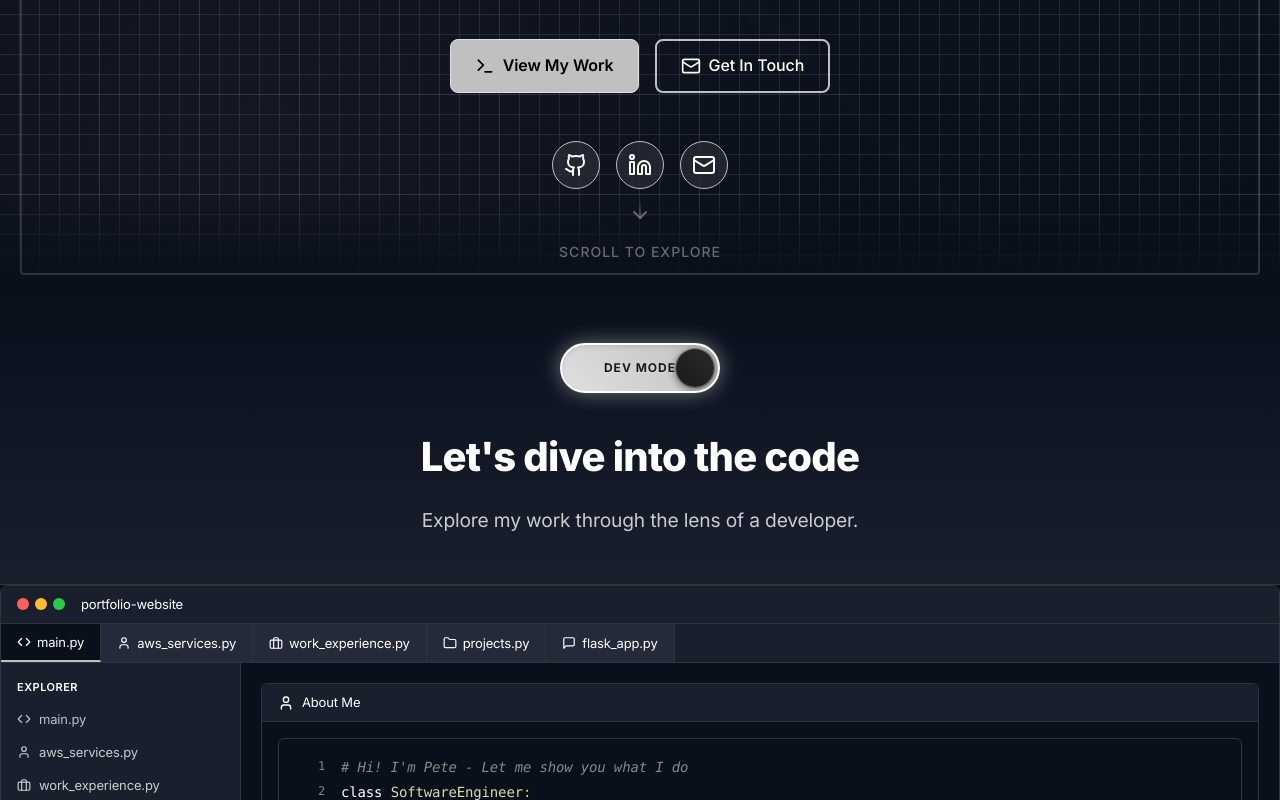
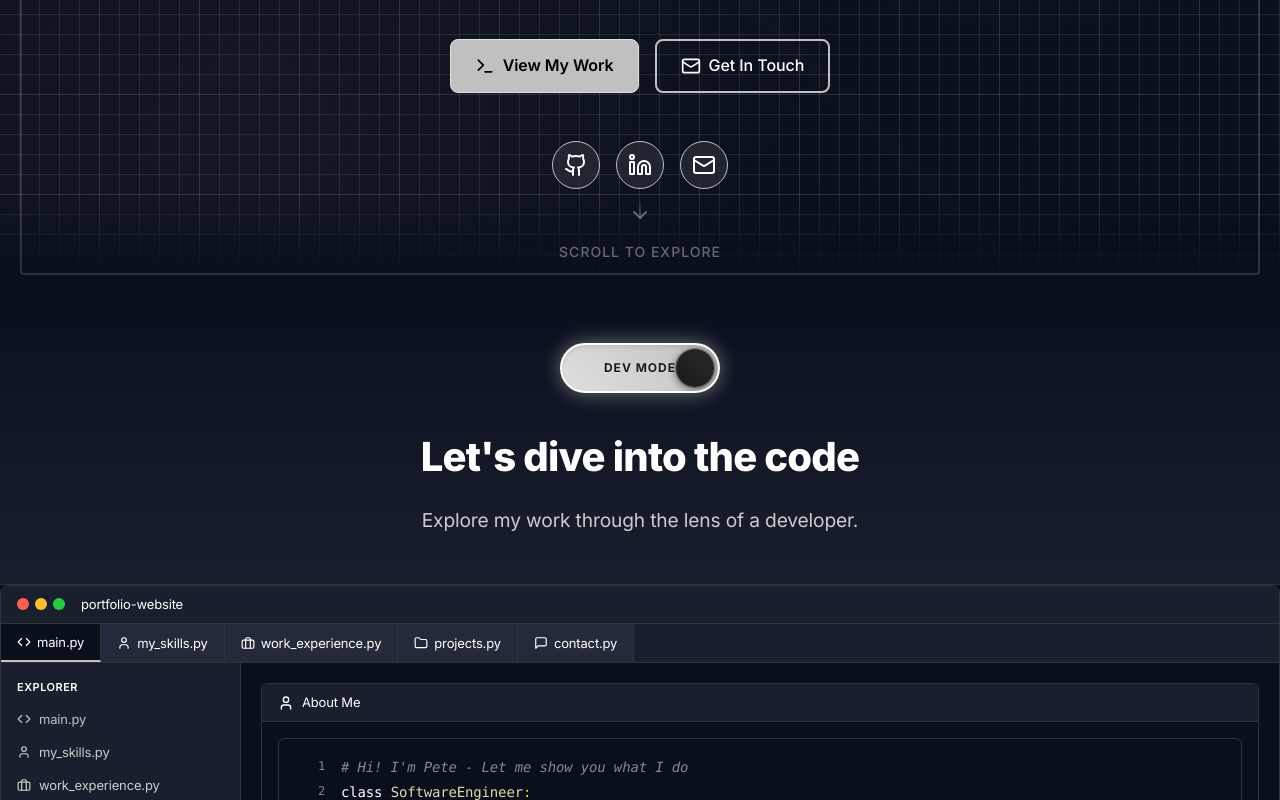
Before and after one commit to 202PN/portfolio, a React (Vite) app: page / in a window 1280 px wide. Both pictures are taken after a click on the label "TURN ON DEV MODE". Shown: the part 505-1305 px from the top of the page. Built offline with nearby package versions, Linux system fonts and the light colour scheme.

Commit message:
Add GitHub Pages deployment workflow and Vite config

```diff
--- a/src/App.tsx
+++ b/src/App.tsx
@@ -39,10 +39,10 @@ function App() {
 
   const tabs = [
     { id: 'main.py', name: 'main.py', icon: <Code size={14} /> },
-    { id: 'aws_services.py', name: 'aws_services.py', icon: <User size={14} /> },
+    { id: 'my_skills.py', name: 'my_skills.py', icon: <User size={14} /> },
     { id: 'work_experience.py', name: 'work_experience.py', icon: <Briefcase size={14} /> },
     { id: 'projects.py', name: 'projects.py', icon: <Folder size={14} /> },
-    { id: 'flask_app.py', name: 'flask_app.py', icon: <MessageSquare size={14} /> }
+    { id: 'contact.py', name: 'contact.py', icon: <MessageSquare size={14} /> }
   ];
 
   const projects = [
@@ -242,7 +242,7 @@ function App() {
           </div>
         );
 
-      case 'aws_services.py':
+      case 'my_skills.py':
         return (
           <div className="space-y-6">
             {/* Skills Overview Card */}
@@ -597,7 +597,7 @@ function App() {
           </div>
         );
 
-      case 'flask_app.py':
+      case 'contact.py':
         return (
           <div className="space-y-6">
             {/* Contact Info Card */}
@@ -933,7 +933,7 @@ function App() {
                 </div>
               )}
 
-              {activeTab === 'flask_app.py' && (
+              {activeTab === 'contact.py' && (
                 <div className="code-card">
                   <div className="code-card-header">
                     <MessageSquare size={16} />
--- a/vite.config.ts
+++ b/vite.config.ts
@@ -4,6 +4,7 @@ import react from '@vitejs/plugin-react';
 // https://vitejs.dev/config/
 export default defineConfig({
   plugins: [react()],
+  base: '/portfolio/', // This is important for GitHub Pages
   optimizeDeps: {
     exclude: ['lucide-react'],
   },
```
